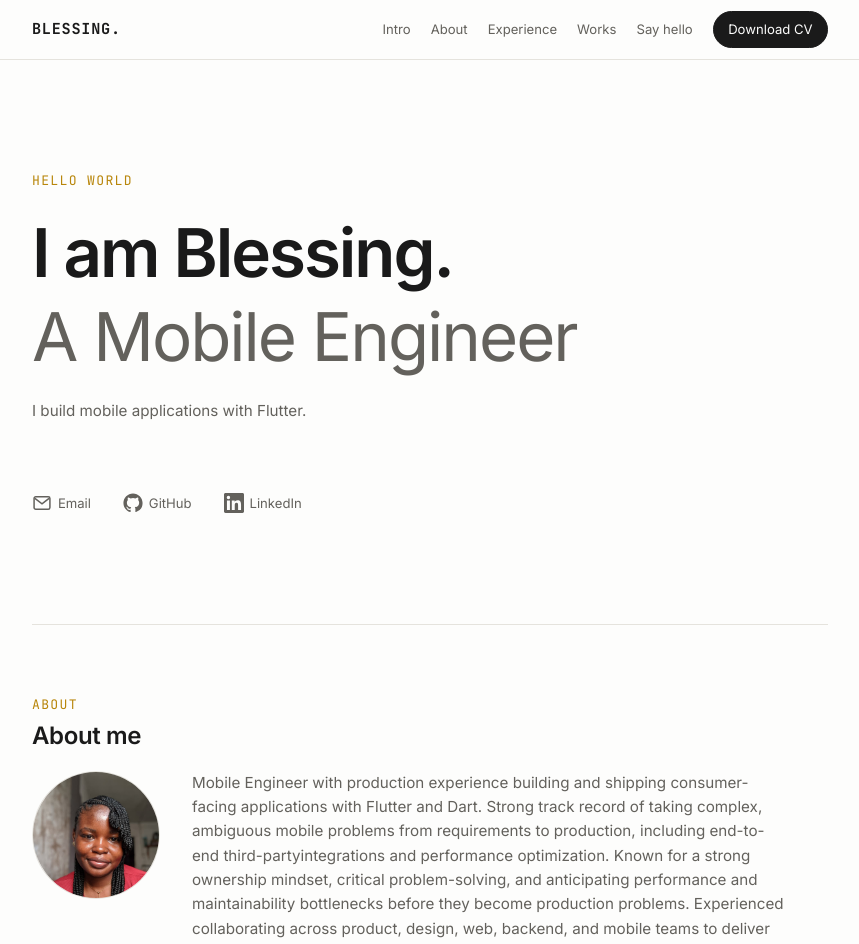
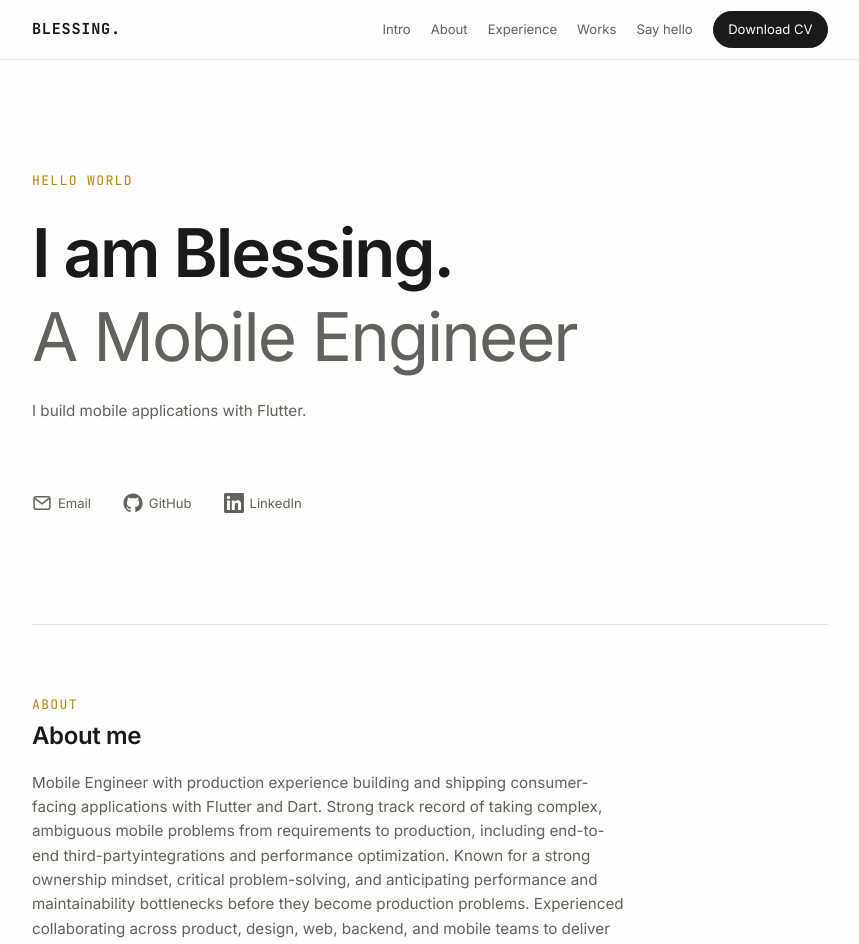
Before and after one commit to Soph-iee/My-portfolio, a React (Vite) app: page / in a window 1280 px wide. Shown: the top 944 px of the page, without its empty margins (210-1069 px from the left). Built offline with nearby package versions, Linux system fonts and the light colour scheme.

Commit message:
refactor: update About component layout and styles for consistency

```diff
--- a/src/components/About.jsx
+++ b/src/components/About.jsx
@@ -3,16 +3,13 @@ import profile from "../data/profile";
 
 export default function About() {
   return (
-    <Section id="about" eyebrow="About" heading="About me">
+    <Section
+      id="about"
+      className="about-section"
+      eyebrow="About"
+      heading="About me"
+    >
       <div className="about-grid">
-        <div className="photo">
-          {profile.photo ? (
-            <img src={profile.photo} alt={profile.name} />
-          ) : (
-            <span aria-hidden="true">{profile.initials}</span>
-          )}
-        </div>
-
         <div>
           <p className="about-body">{profile.about}</p>
         </div>
--- a/src/data/profile.js
+++ b/src/data/profile.js
@@ -1,5 +1,4 @@
 // TODO: confirm links + email before publishing.
-// To add your photo: drop it at public/photo.jpg and set photo: "/photo.jpg"
 const profile = {
   name: "Blessing Opeyemi",
   logo: "BLESSING.",
@@ -7,8 +6,6 @@ const profile = {
   headline: "I build mobile applications with Flutter.",
   about:
     "Mobile Engineer with production experience building and shipping consumer-facing applications with Flutter and Dart. Strong track record of taking complex, ambiguous mobile problems from requirements to production, including end-to-end third-partyintegrations and performance optimization. Known for a strong ownership mindset, critical problem-solving, and anticipating performance and maintainability bottlenecks before they become production problems. Experienced collaborating across product, design, web, backend, and mobile teams to deliver reliable user-facing features, looking for a team with a strong engineering culture where I can contribute and grow.",
-  photo: "/bopeyemi.jpeg",
-  initials: "BO",
   email: "iyanuopeyemii@gmail.com",
   cv: "/Blessing-Opeyemi-CV.pdf",
   links: {
--- a/src/styles/index.css
+++ b/src/styles/index.css
@@ -361,6 +361,10 @@ ul {
   margin-top: 0.35rem;
 }
 
+.about-section .section-head {
+  text-align: left;
+}
+
 .section-head .lede {
   color: var(--text-muted);
   font-size: var(--step--1);
@@ -383,36 +387,9 @@ ul {
 --------------------------------------------------------------------------- */
 .about-grid {
   display: grid;
-  grid-template-columns: 128px 1fr;
-  gap: var(--space-l);
+  grid-template-columns: 1fr;
   align-items: start;
   margin-top: var(--space-m);
-}
-
-.photo {
-  width: 128px;
-  height: 128px;
-  border-radius: 50%;
-  overflow: hidden;
-  background: var(--surface);
-  border: 1px solid var(--border);
-  display: grid;
-  place-items: center;
-}
-
-.photo img {
-  width: 100%;
-  height: 100%;
-  /* object-fit: cover; */
-  object-position: center;
-}
-
-.photo span {
-  font-family: var(--font-mono);
-  font-size: 2rem;
-  font-weight: 700;
-  color: var(--accent);
-  letter-spacing: 0.05em;
 }
 
 @media (max-width: 560px) {
```
